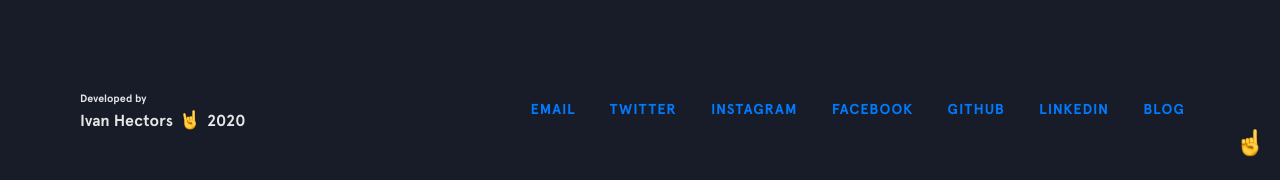
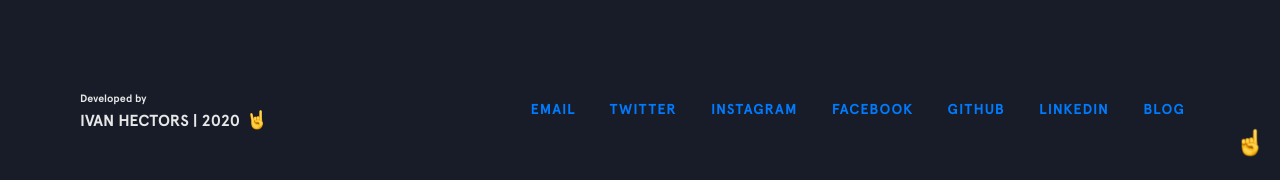
Before and after one commit to ivanhectors/ivanhectors.github.io, a Jekyll site: the page built from index.html, in a window 1280 px wide and 900 px high, scrolled down 3215 px. Shown: the part 717-897 px from the top of the window. Built offline with Jekyll 4.4.1, drawn with Linux system fonts in a browser that asks for light colours; nearby versions of some CDN libraries.

```diff
--- a/_includes/footer.html
+++ b/_includes/footer.html
@@ -4,9 +4,9 @@
       <span style="font-size: 8pt">Developed by</span>
     </div>
     <div class="bottom">
-      <span>Ivan Hectors</span>
+      <span>IVAN HECTORS |</span>
+      <span>2020</span>
       <img class="emoji" src="{{site.baseurl}}/img/emojis/rockon.png" alt="emoji">
-      <span>2020</span>
     </div>
   </div>
   <div class="footer__links">
```
